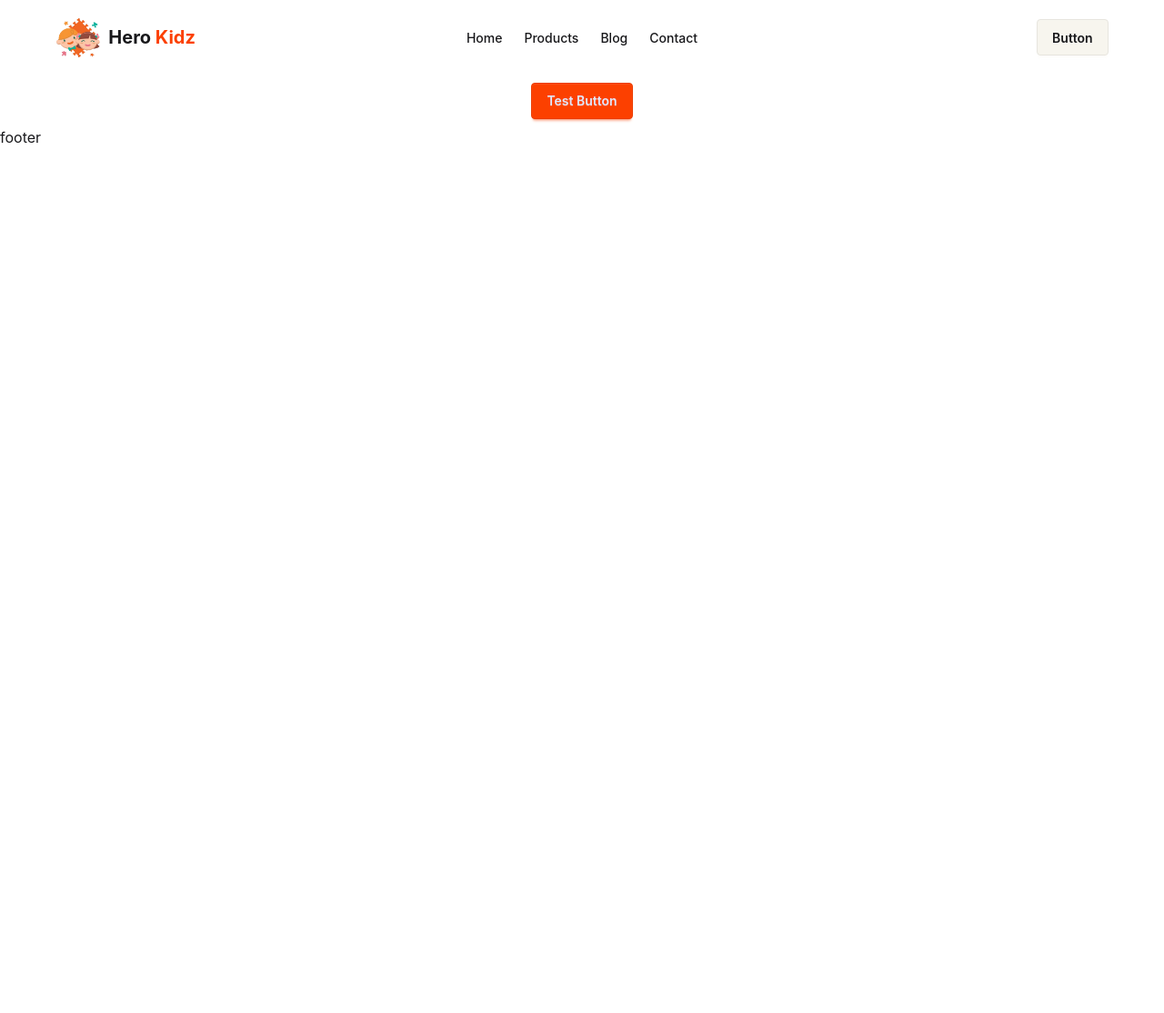
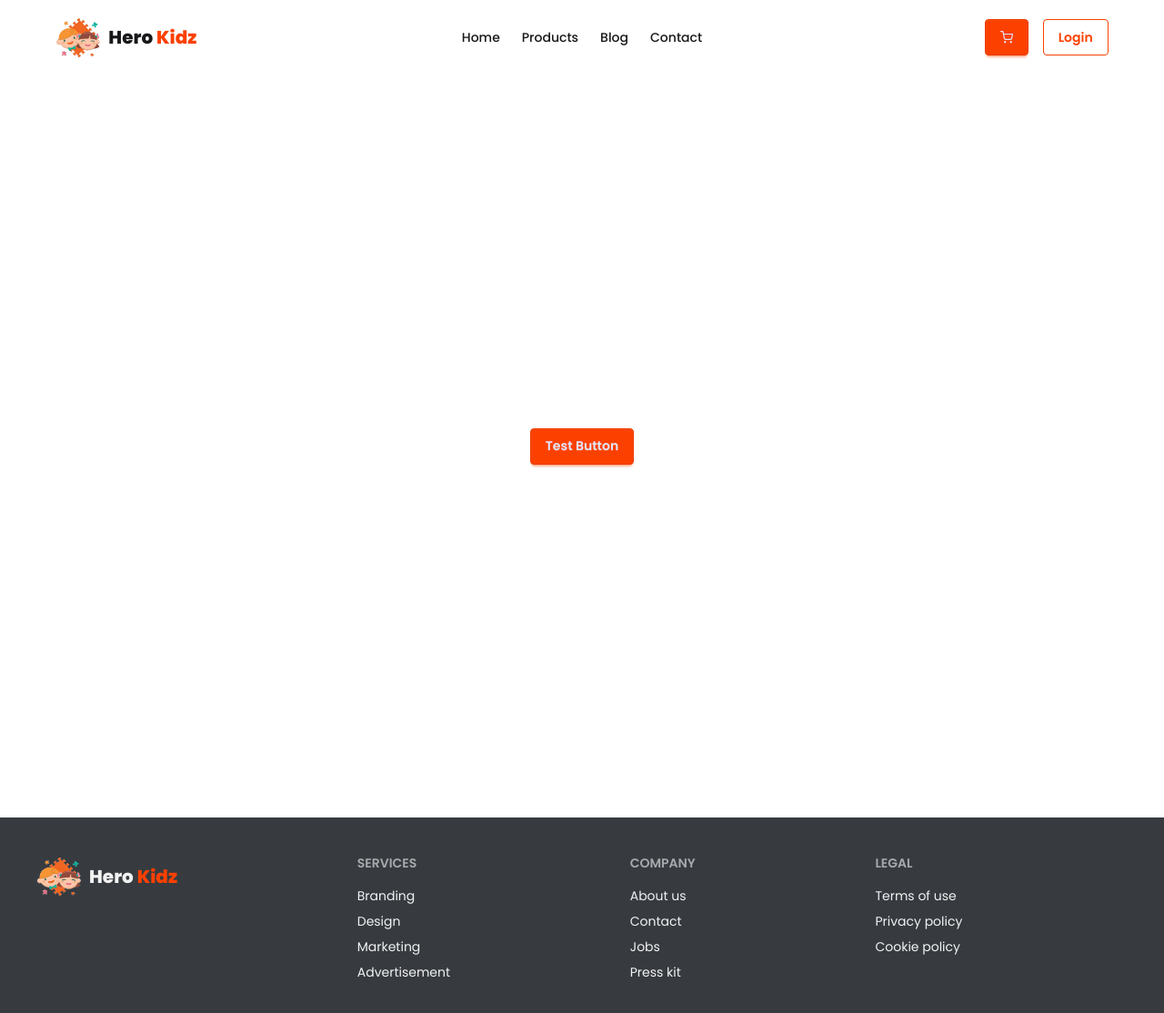
Before and after one commit to MHShohag911/hero-kidz, a Next.js app: page / in a window 1280 px wide. Shown: the top 1114 px of the page at 91% size. Before the commit the page ends 800 px from the top, so only its background shows below. Built offline with nearby package versions, Linux system fonts and the light colour scheme.

Commit message:
Complete Navbar and Footer Section

```diff
--- a/package.json
+++ b/package.json
@@ -13,7 +13,8 @@
     "daisyui": "^5.7.28",
     "next": "16.3.4",
     "react": "19.2.8",
-    "react-dom": "19.2.8"
+    "react-dom": "19.2.8",
+    "react-icons": "^5.7.0"
   },
   "devDependencies": {
     "@tailwindcss/postcss": "^4.3.3",
--- a/src/app/layout.jsx
+++ b/src/app/layout.jsx
@@ -18,8 +18,9 @@
   return (
     <html
       lang="en"
+      className={`${poppins.className} antialiased`}
     >
-      <body className="min-h-full flex flex-col">
+      <body className="min-h-full flex flex-col" >
         <header className="py-2 md:w-11/12 mx-auto">
           <Navbar></Navbar>
         </header>
--- a/src/app/page.jsx
+++ b/src/app/page.jsx
@@ -2,7 +2,7 @@
 
 export default function Home() {
   return (
-    <div className="flex flex-col flex-1 items-center justify-center">
+    <div className="flex flex-col flex-1 min-h-screen items-center justify-center">
       <button className="btn btn-primary">Test Button</button>
     </div>
   );
--- a/src/components/layouts/Footer.jsx
+++ b/src/components/layouts/Footer.jsx
@@ -1,9 +1,32 @@
 import React from 'react';
+import Logo from './Logo';
 
 const Footer = () => {
     return (
         <div>
-            footer
+            <div className="footer sm:footer-horizontal bg-neutral text-neutral-content p-10">
+                <Logo></Logo>
+                <nav>
+                    <h6 className="footer-title">Services</h6>
+                    <a className="link link-hover">Branding</a>
+                    <a className="link link-hover">Design</a>
+                    <a className="link link-hover">Marketing</a>
+                    <a className="link link-hover">Advertisement</a>
+                </nav>
+                <nav>
+                    <h6 className="footer-title">Company</h6>
+                    <a className="link link-hover">About us</a>
+                    <a className="link link-hover">Contact</a>
+                    <a className="link link-hover">Jobs</a>
+                    <a className="link link-hover">Press kit</a>
+                </nav>
+                <nav>
+                    <h6 className="footer-title">Legal</h6>
+                    <a className="link link-hover">Terms of use</a>
+                    <a className="link link-hover">Privacy policy</a>
+                    <a className="link link-hover">Cookie policy</a>
+                </nav>
+            </div>
         </div>
     );
 };
--- a/src/components/layouts/Navbar.jsx
+++ b/src/components/layouts/Navbar.jsx
@@ -1,6 +1,8 @@
 import React from 'react';
 import Logo from './Logo';
 import NavLink from '../buttons/NavLink';
+import Link from 'next/link';
+import {FiShoppingCart} from "react-icons/fi"
 
 const Navbar = () => {
     const nav = <>
@@ -38,8 +40,13 @@
                         {nav}
                     </ul>
                 </div>
-                <div className="navbar-end">
-                    <a className="btn">Button</a>
+                <div className="navbar-end space-x-4">
+                    <Link href={"/s"} className='btn btn-primary'>
+                        <FiShoppingCart></FiShoppingCart>
+                    </Link>
+                    <Link href={"/login"}>
+                        <button className='btn btn-primary btn-outline'>Login</button>
+                    </Link>
                 </div>
             </div>
         </div>
```
Also changed, not shown: 1 other file (tests, documents, lock files or other folders).
